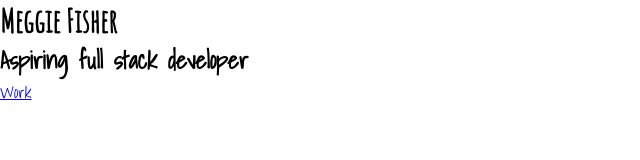
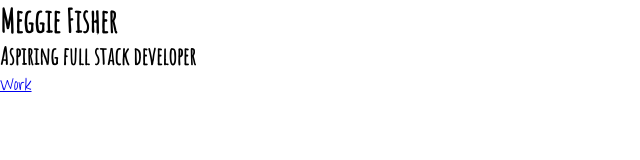
Before and after one commit to meggiefisher/meggiefisher.github.io, a plain HTML site: page README.html in a window 1280 px wide. Shown: the whole page, without its empty margins (0-640 px from the left). Drawn offline with Linux system fonts and the light colour scheme.

Commit message:
Update meggiestyle.css

```diff
--- a/meggiestyle.css
+++ b/meggiestyle.css
@@ -4,11 +4,11 @@
 	box-sizing: border-box;
 }
 
-h1 {
+#header-text {
 	font-family: 'Amatic SC', cursive;
 }
 
-h2 {
+#header-subtext {
 	font-family: 'Shadows Into Light', cursive;
 }
 
```
